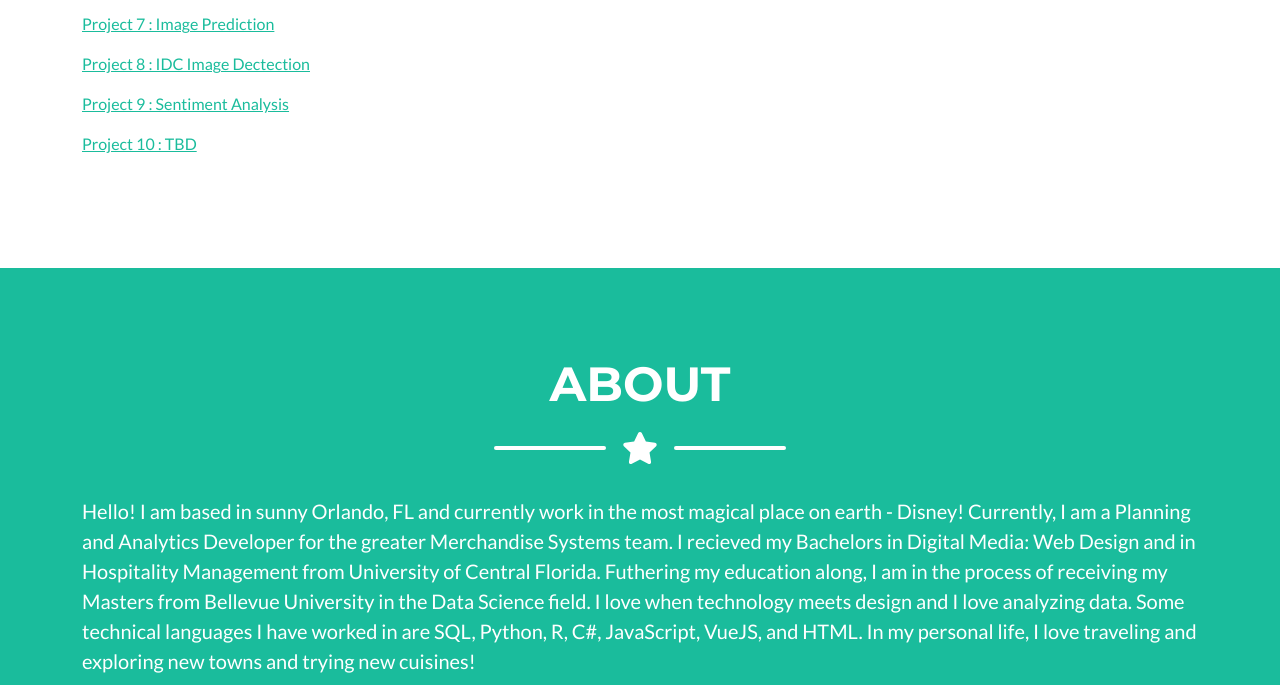
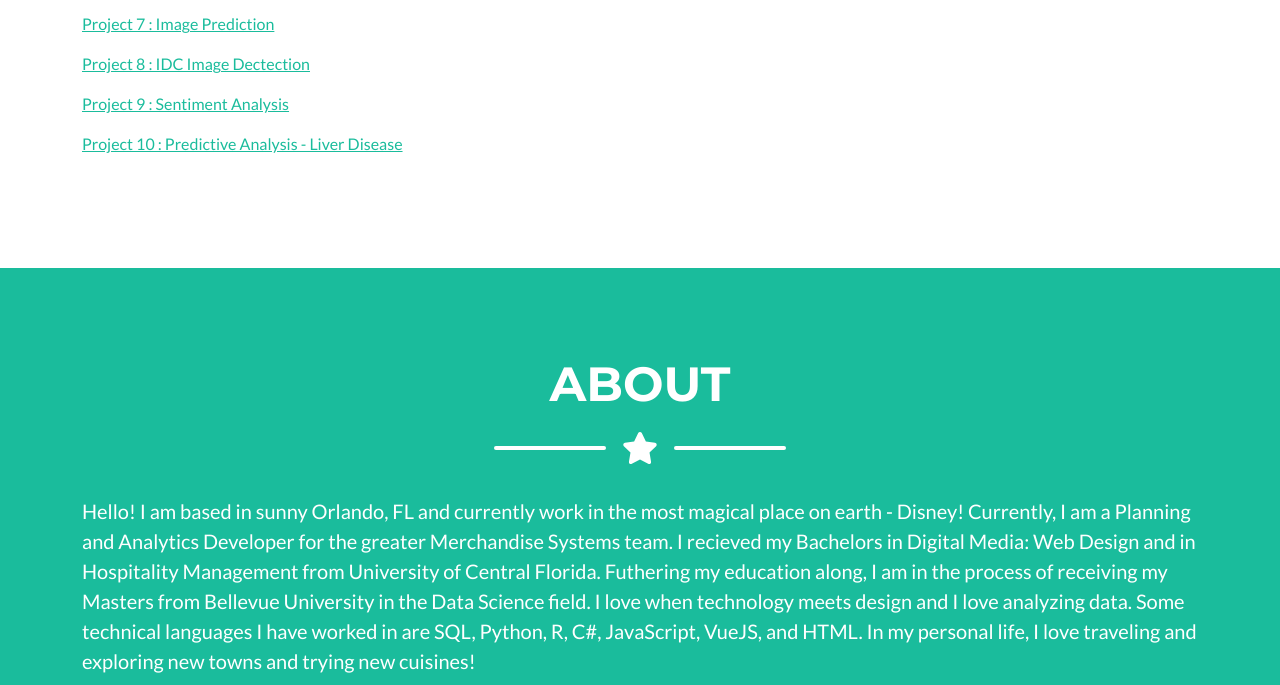
Before and after one commit to bpayne915/bpayne915.github.io, a plain HTML site: page index.html in a window 1280 px wide. Shown: the part 1400-2085 px from the top of the page. Drawn offline with nearby package versions, Linux system fonts and the light colour scheme.

```diff
--- a/index.html
+++ b/index.html
@@ -111,7 +111,7 @@
     </p>
     <p>
         <a href="#">
-            Project 10 : TBD
+            Project 10 : Predictive Analysis - Liver Disease
         </a>
     </p>
                     <!-- Portfolio Item 1-->
```
Also changed, not shown: 3 other files.
